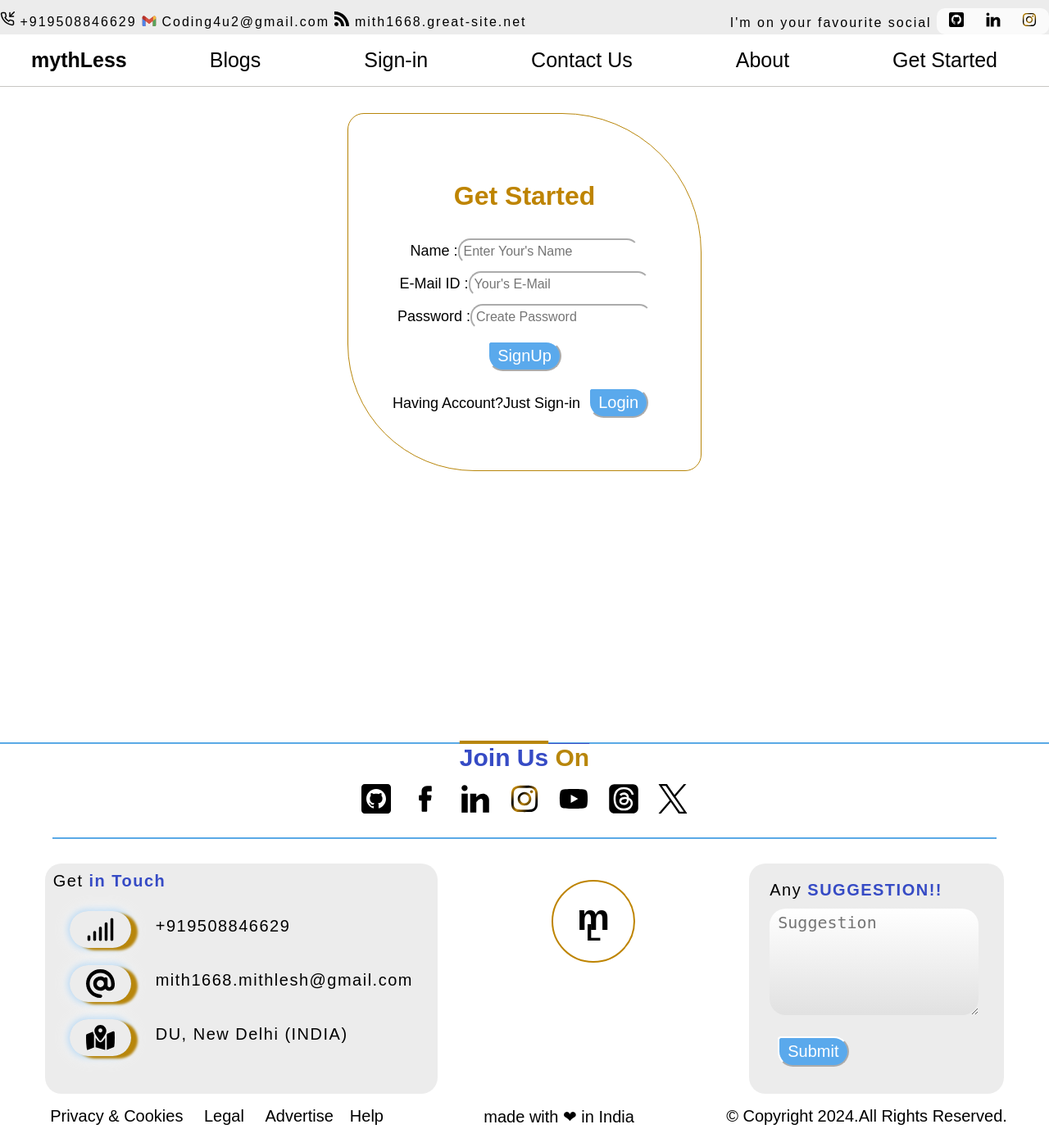
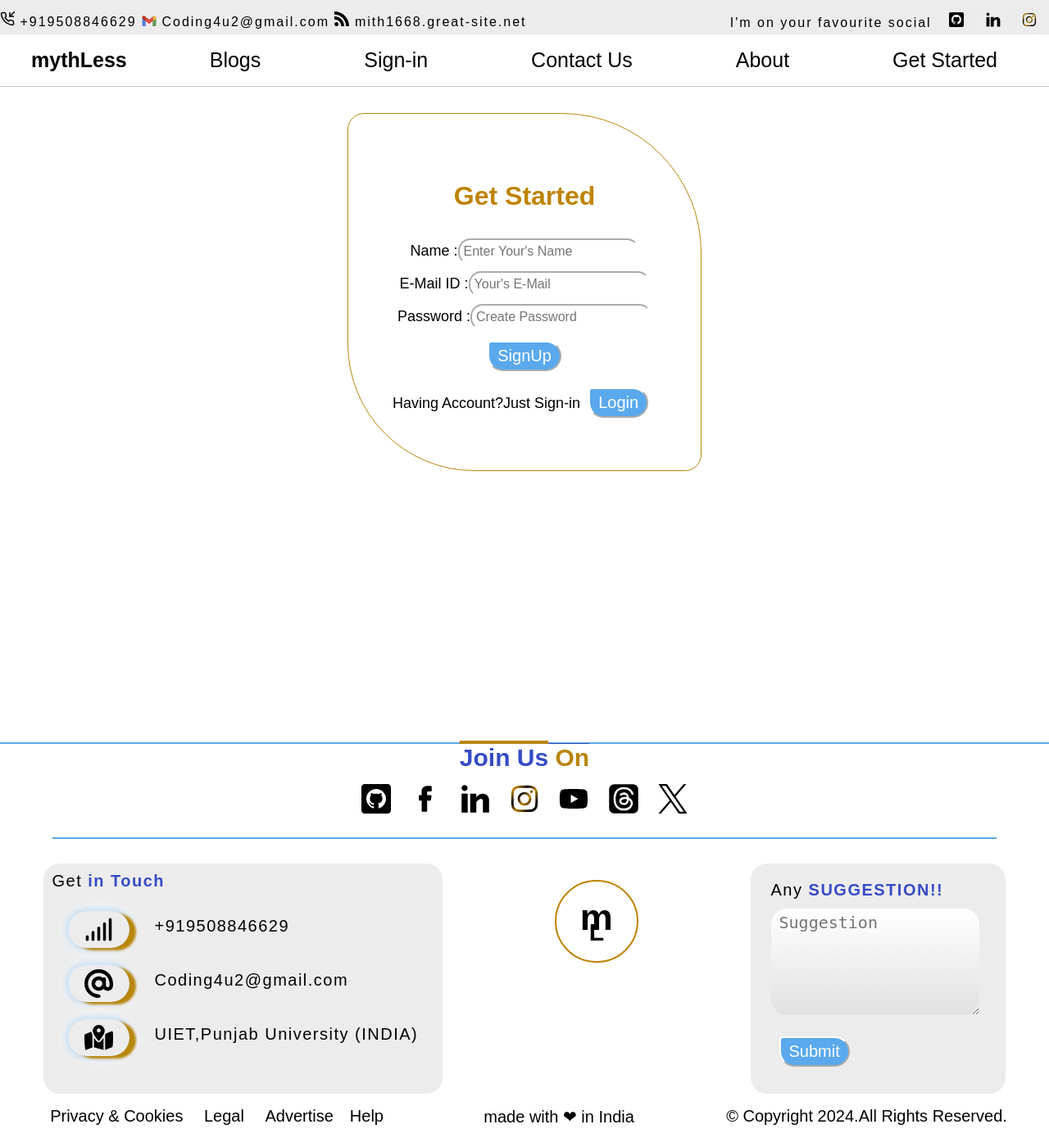
Before and after one commit to MithleshKr-Pro/mythLess, a PHP site: page /index.html in a window 1280 px wide. Shown: the whole page at 82% size. Run offline with PHP 8.4, Linux system fonts and the light colour scheme.

Commit message:
ReUpdated

```diff
--- a/index.html
+++ b/index.html
@@ -238,11 +238,16 @@
                     Get <span style="color: #364bc5;font-weight: 600;">in Touch</span><br>
                     <ul>
                         <li><svg id="contactus" xmlns="http://www.w3.org/2000/svg" viewBox="0 0 640 512"><!--!Font Awesome Free 6.6.0 by @fontawesome - https://fontawesome.com License - https://fontawesome.com/license/free Copyright 2024 Fonticons, Inc.--><path fill="#000000" d="M576 0c17.7 0 32 14.3 32 32l0 448c0 17.7-14.3 32-32 32s-32-14.3-32-32l0-448c0-17.7 14.3-32 32-32zM448 96c17.7 0 32 14.3 32 32l0 352c0 17.7-14.3 32-32 32s-32-14.3-32-32l0-352c0-17.7 14.3-32 32-32zM352 224l0 256c0 17.7-14.3 32-32 32s-32-14.3-32-32l0-256c0-17.7 14.3-32 32-32s32 14.3 32 32zM192 288c17.7 0 32 14.3 32 32l0 160c0 17.7-14.3 32-32 32s-32-14.3-32-32l0-160c0-17.7 14.3-32 32-32zM96 416l0 64c0 17.7-14.3 32-32 32s-32-14.3-32-32l0-64c0-17.7 14.3-32 32-32s32 14.3 32 32z"/></svg><span class="list_items">+919508846629</span></li>
-                        <li><svg id="contactus" xmlns="http://www.w3.org/2000/svg" viewBox="0 0 512 512"><!--!Font Awesome Free 6.6.0 by @fontawesome - https://fontawesome.com License - https://fontawesome.com/license/free Copyright 2024 Fonticons, Inc.--><path fill="#000000" d="M256 64C150 64 64 150 64 256s86 192 192 192c17.7 0 32 14.3 32 32s-14.3 32-32 32C114.6 512 0 397.4 0 256S114.6 0 256 0S512 114.6 512 256l0 32c0 53-43 96-96 96c-29.3 0-55.6-13.2-73.2-33.9C320 371.1 289.5 384 256 384c-70.7 0-128-57.3-128-128s57.3-128 128-128c27.9 0 53.7 8.9 74.7 24.1c5.7-5 13.1-8.1 21.3-8.1c17.7 0 32 14.3 32 32l0 80 0 32c0 17.7 14.3 32 32 32s32-14.3 32-32l0-32c0-106-86-192-192-192zm64 192a64 64 0 1 0 -128 0 64 64 0 1 0 128 0z"/></svg><span class="list_items">mith1668.mithlesh@gmail.com</span></li>
-                        <li><svg id="contactus" xmlns="http://www.w3.org/2000/svg" viewBox="0 0 576 512"><!--!Font Awesome Free 6.6.0 by @fontawesome - https://fontawesome.com License - https://fontawesome.com/license/free Copyright 2024 Fonticons, Inc.--><path fill="#000000" d="M408 120c0 54.6-73.1 151.9-105.2 192c-7.7 9.6-22 9.6-29.6 0C241.1 271.9 168 174.6 168 120C168 53.7 221.7 0 288 0s120 53.7 120 120zm8 80.4c3.5-6.9 6.7-13.8 9.6-20.6c.5-1.2 1-2.5 1.5-3.7l116-46.4C558.9 123.4 576 135 576 152l0 270.8c0 9.8-6 18.6-15.1 22.3L416 503l0-302.6zM137.6 138.3c2.4 14.1 7.2 28.3 12.8 41.5c2.9 6.8 6.1 13.7 9.6 20.6l0 251.4L32.9 502.7C17.1 509 0 497.4 0 480.4L0 209.6c0-9.8 6-18.6 15.1-22.3l122.6-49zM327.8 332c13.9-17.4 35.7-45.7 56.2-77l0 249.3L192 449.4 192 255c20.5 31.3 42.3 59.6 56.2 77c20.5 25.6 59.1 25.6 79.6 0zM288 152a40 40 0 1 0 0-80 40 40 0 1 0 0 80z"/></svg><span class="list_items">DU, New Delhi (INDIA)</span></li>
+                        <li><svg id="contactus" xmlns="http://www.w3.org/2000/svg" viewBox="0 0 512 512"><!--!Font Awesome Free 6.6.0 by @fontawesome - https://fontawesome.com License - https://fontawesome.com/license/free Copyright 2024 Fonticons, Inc.--><path fill="#000000" d="M256 64C150 64 64 150 64 256s86 192 192 192c17.7 0 32 14.3 32 32s-14.3 32-32 32C114.6 512 0 397.4 0 256S114.6 0 256 0S512 114.6 512 256l0 32c0 53-43 96-96 96c-29.3 0-55.6-13.2-73.2-33.9C320 371.1 289.5 384 256 384c-70.7 0-128-57.3-128-128s57.3-128 128-128c27.9 0 53.7 8.9 74.7 24.1c5.7-5 13.1-8.1 21.3-8.1c17.7 0 32 14.3 32 32l0 80 0 32c0 17.7 14.3 32 32 32s32-14.3 32-32l0-32c0-106-86-192-192-192zm64 192a64 64 0 1 0 -128 0 64 64 0 1 0 128 0z"/></svg><span class="list_items">Coding4u2@gmail.com</span></li>
+                        <li><svg id="contactus" xmlns="http://www.w3.org/2000/svg" viewBox="0 0 576 512"><!--!Font Awesome Free 6.6.0 by @fontawesome - https://fontawesome.com License - https://fontawesome.com/license/free Copyright 2024 Fonticons, Inc.--><path fill="#000000" d="M408 120c0 54.6-73.1 151.9-105.2 192c-7.7 9.6-22 9.6-29.6 0C241.1 271.9 168 174.6 168 120C168 53.7 221.7 0 288 0s120 53.7 120 120zm8 80.4c3.5-6.9 6.7-13.8 9.6-20.6c.5-1.2 1-2.5 1.5-3.7l116-46.4C558.9 123.4 576 135 576 152l0 270.8c0 9.8-6 18.6-15.1 22.3L416 503l0-302.6zM137.6 138.3c2.4 14.1 7.2 28.3 12.8 41.5c2.9 6.8 6.1 13.7 9.6 20.6l0 251.4L32.9 502.7C17.1 509 0 497.4 0 480.4L0 209.6c0-9.8 6-18.6 15.1-22.3l122.6-49zM327.8 332c13.9-17.4 35.7-45.7 56.2-77l0 249.3L192 449.4 192 255c20.5 31.3 42.3 59.6 56.2 77c20.5 25.6 59.1 25.6 79.6 0zM288 152a40 40 0 1 0 0-80 40 40 0 1 0 0 80z"/></svg><span class="list_items">UIET,Punjab University (INDIA)</span></li>
                     </ul>
                 </div>
-                <div class="div8"><div class="logofooter"><div class="logo_letter1">m</div><div class="logo_letter2">L</div></div></div>
+                <div class="div8">
+                    <div class="logofooter">
+                        <div class="logo_letter1">m</div>
+                        <div class="logo_letter2">L</div>
+                    </div>
+                </div>
                 <div id="div9">
                 Any <span style="color:#364bc5;font-weight: 600;">SUGGESTION!!</span><br>
                 <textarea  name="feedback" id="feedback" placeholder="Suggestion" rows="5"></textarea><br>
--- a/style.css
+++ b/style.css
@@ -181,7 +181,6 @@ footer{
     display: inline-block;
     justify-content: center;
     width: fit-content;
-    background-color: rgba(255, 255, 255, 0.749);
     padding: 5px;
     margin-top: 10px;
     backdrop-filter: blur(90px);
@@ -260,6 +259,9 @@ ul{
 li{
     align-self: center;
     padding: 5px 20px 5px 20px;
+}
+#div8{
+    align-self: center;
 }
 #feedback{
     border-radius: 20px 20px 20px 20px;
```
Also changed, not shown: login.html (+2 -5 lines).
